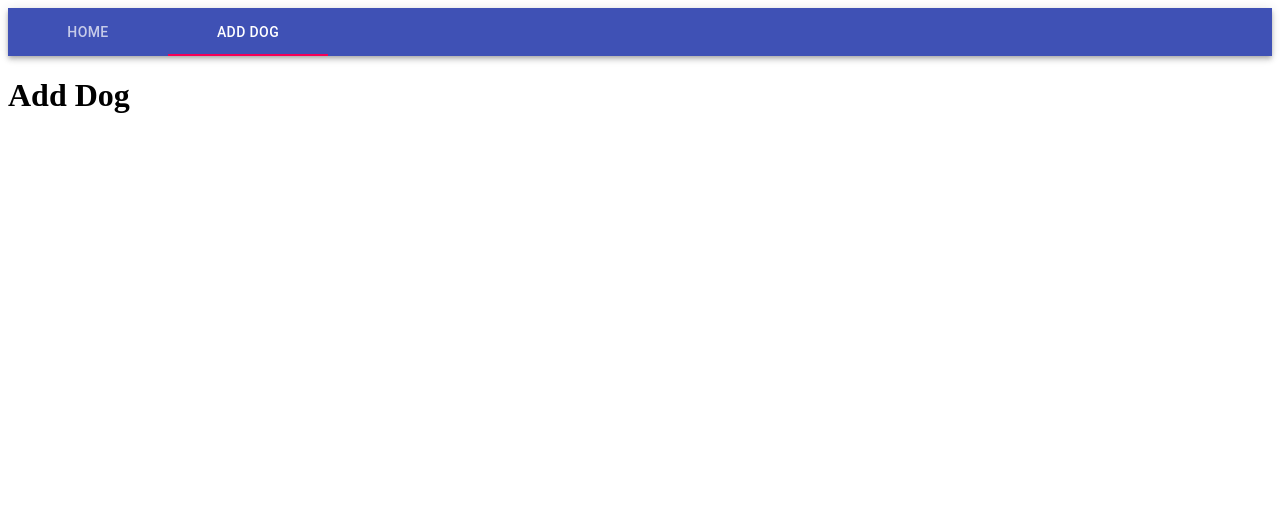
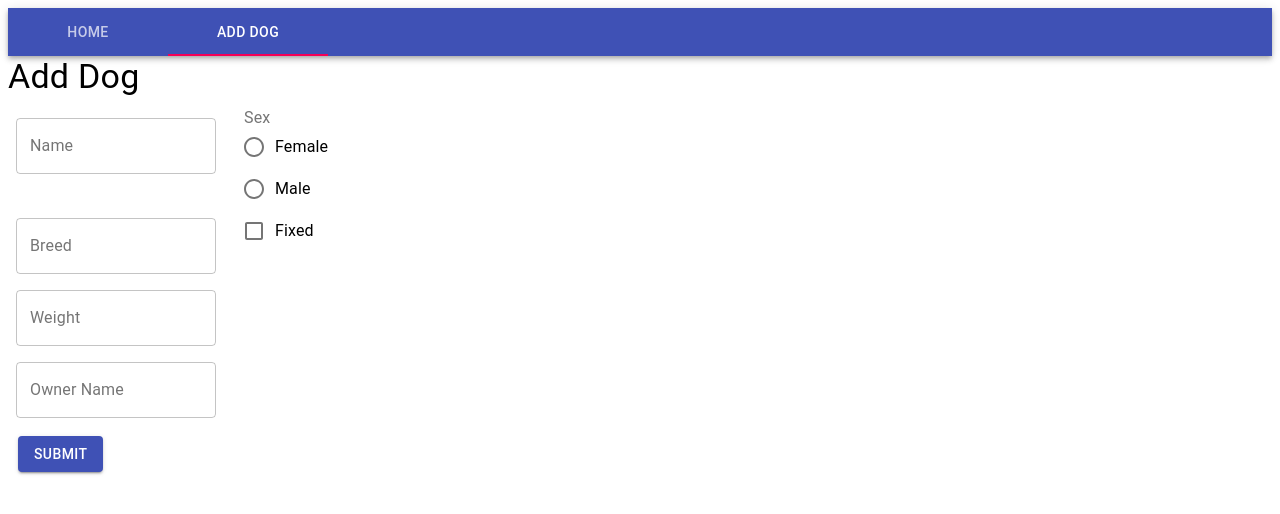
Before and after one commit to Stolarskis/dog-app, a React (Create React App) app in the folder client/: page /addDog in a window 1280 px wide. Shown: the top 514 px of the page. Built offline with nearby package versions, Linux system fonts and the light colour scheme.

Commit message:
Users can now add dogs to the database

```diff
--- a/client/src/components/Dog.js
+++ b/client/src/components/Dog.js
@@ -5,6 +5,8 @@ import CardActions from "@material-ui/core/CardActions";
 import CardContent from "@material-ui/core/CardContent";
 import Button from "@material-ui/core/Button";
 import Typography from "@material-ui/core/Typography";
+import Divider from "@material-ui/core/Divider";
+import { useHistory } from "react-router-dom";
 
 const useStyles = makeStyles({
   root: {
@@ -25,13 +27,14 @@ const useStyles = makeStyles({
 
 const Dog = ({ dogInfo, deleteDog }) => {
   const classes = useStyles();
-
   return (
     <Card className={classes.root} variant="outlined">
       <CardContent>
         <Typography className={classes.title} align="center">
           {dogInfo.name}
         </Typography>
+        <Divider />
+        <br />
         <Typography className={classes.pos} color="textSecondary">
           {dogInfo.breed}
         </Typography>
--- /dev/null
+++ b/client/src/components/DogForm.js
@@ -0,0 +1,166 @@
+import React, { useState, useEffect } from "react";
+import Button from "@material-ui/core/Button";
+import TextField from "@material-ui/core/TextField";
+import { makeStyles } from "@material-ui/core/styles";
+
+import Radio from "@material-ui/core/Radio";
+import RadioGroup from "@material-ui/core/RadioGroup";
+import FormControlLabel from "@material-ui/core/FormControlLabel";
+import FormControl from "@material-ui/core/FormControl";
+import FormLabel from "@material-ui/core/FormLabel";
+import Checkbox from "@material-ui/core/Checkbox";
+import { useHistory } from "react-router-dom";
+
+const useStyles = makeStyles(theme => ({
+  root: {
+    "& .MuiTextField-root": {
+      margin: theme.spacing(1),
+      width: "25ch"
+    }
+  },
+
+  radioButtons: {
+    marginLeft: "20px"
+  },
+  submitButton: {
+    marginLeft: "10px",
+    marginTop: "10px"
+  }
+}));
+
+const DogForm = () => {
+  const [dog, setDog] = useState({
+    name: "",
+    breed: "",
+    sex: "",
+    fixed: false,
+    weight: "",
+    owner: ""
+  });
+  const classes = useStyles();
+  const history = useHistory();
+
+  function handleChange(event) {
+    let newDog = Object.assign({}, dog);
+    switch (event.target.name) {
+      case "name":
+        newDog["name"] = event.target.value;
+        setDog(newDog);
+        break;
+      case "breed":
+        newDog["breed"] = event.target.value;
+        setDog(newDog);
+        break;
+      case "sex":
+        newDog["sex"] = event.target.value;
+        setDog(newDog);
+        break;
+      case "fixed":
+        newDog["fixed"] = event.target.checked;
+        setDog(newDog);
+        break;
+      case "weight":
+        newDog["weight"] = event.target.value;
+        setDog(newDog);
+        break;
+      case "owner":
+        newDog["owner"] = event.target.value;
+        setDog(newDog);
+        break;
+    }
+  }
+
+  function handleSubmit() {
+    //Create Dog in database
+    fetch("http://localhost:9000/dog", {
+      method: "POST",
+      mode: "cors",
+      cache: "no-cache",
+      headers: {
+        "Content-Type": "application/json"
+      },
+      body: JSON.stringify(dog)
+    }).then(() => {
+      history.push("/");
+    });
+  }
+
+  return (
+    <div>
+      <form className={classes.root} noValidate autoComplete="off">
+        <div>
+          <TextField
+            name="name"
+            label="Name"
+            variant="outlined"
+            onChange={handleChange}
+          />
+          <FormControl component="fieldset" className={classes.radioButtons}>
+            <FormLabel component="legend">Sex</FormLabel>
+            <RadioGroup
+              aria-label="Sex"
+              name="sex"
+              value={dog.sex}
+              onChange={handleChange}
+            >
+              <FormControlLabel
+                value="female"
+                control={<Radio />}
+                label="Female"
+              />
+              <FormControlLabel value="male" control={<Radio />} label="Male" />
+            </RadioGroup>
+          </FormControl>
+        </div>
+        <div>
+          <TextField
+            name="breed"
+            label="Breed"
+            variant="outlined"
+            onChange={handleChange}
+          />
+
+          <FormControlLabel
+            control={
+              <Checkbox
+                checked={dog.fixed}
+                onChange={handleChange}
+                name="fixed"
+                color="primary"
+                className={classes.radioButtons}
+              />
+            }
+            label="Fixed"
+          />
+        </div>
+        <div>
+          <TextField
+            name="weight"
+            label="Weight"
+            variant="outlined"
+            onChange={handleChange}
+          />
+        </div>
+        <div>
+          <TextField
+            name="owner"
+            label="Owner Name"
+            variant="outlined"
+            onChange={handleChange}
+          />
+        </div>
+      </form>
+
+      <Button
+        className={classes.submitButton}
+        variant="contained"
+        color="primary"
+        onClick={handleSubmit}
+      >
+        Submit
+      </Button>
+    </div>
+  );
+};
+
+export default DogForm;
--- a/client/src/pages/AddDog.js
+++ b/client/src/pages/AddDog.js
@@ -1,11 +1,16 @@
 import React from "react";
 import PageTabs from "../components/PageTabs";
+import DogForm from "../components/DogForm";
+import Typography from "@material-ui/core/Typography";
 
 const AddDog = () => {
   return (
     <div>
       <PageTabs tabNumber={1} />
-      <h1>Add Dog</h1>
+      <Typography variant="h4" component="h2" gutterBottom>
+        Add Dog
+      </Typography>
+      <DogForm />
     </div>
   );
 };
```
Also changed, not shown: client/src/components/DogTable.js (added).
